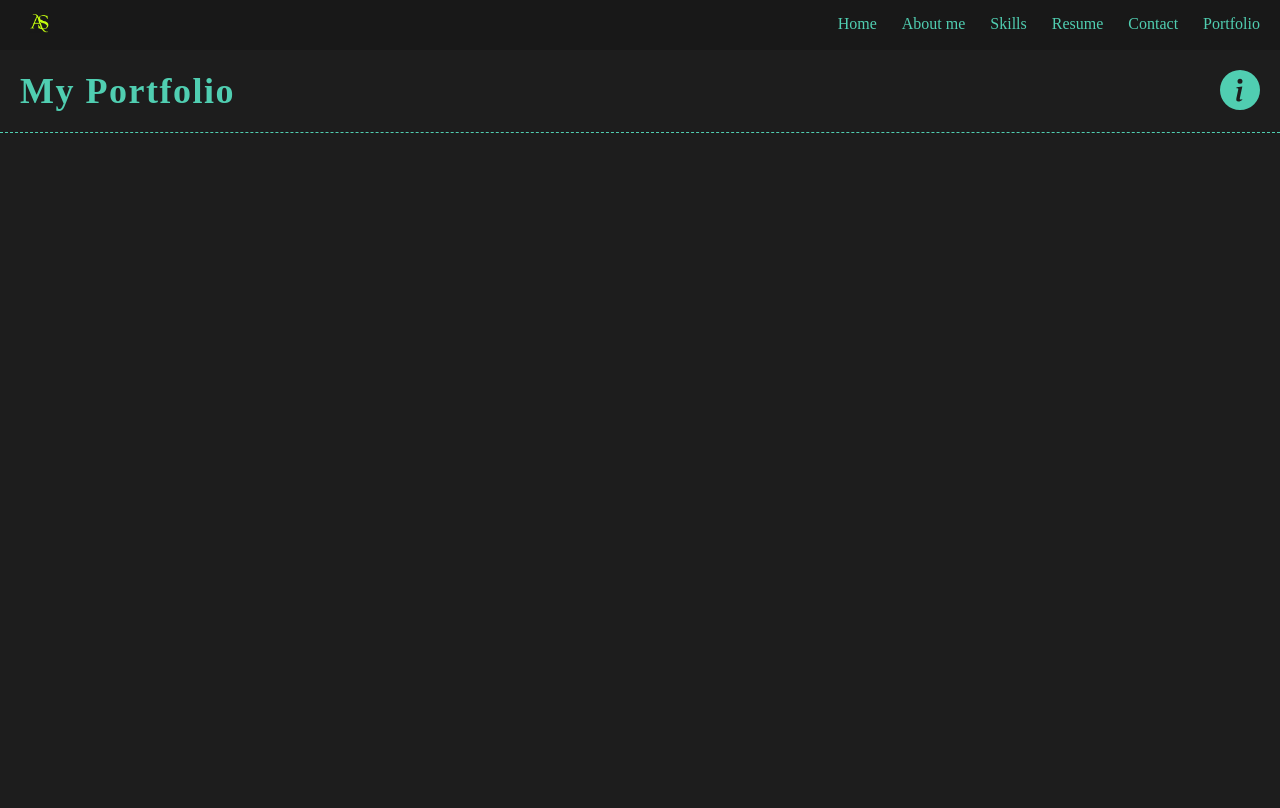
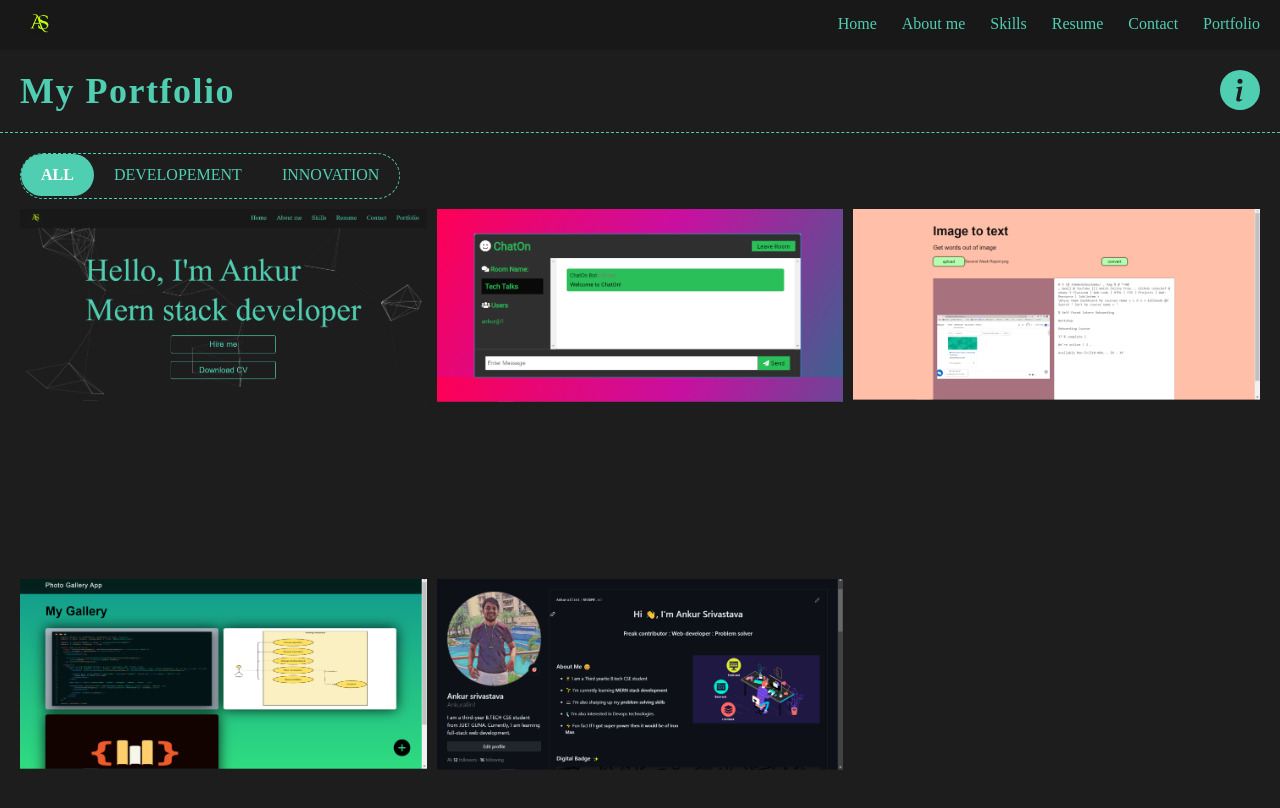
Before and after one commit to Rohithchowk/Skribbleit_game, a React (Create React App) app: page /portfolio in a window 1280 px wide. Shown: the top 808 px of the page. Built offline with nearby package versions, Linux system fonts and the light colour scheme.

Commit message:
Portfolio page updated visit on hover feature

```diff
--- a/src/Containers/Portfolio/index.jsx
+++ b/src/Containers/Portfolio/index.jsx
@@ -1,13 +1,65 @@
 import {BsInfoCircleFill} from 'react-icons/bs';
 import PageContainer from "../../Components/PageHeaderContainer";
+import {portfolioData} from '../../utils/PortfolioData';
+import {filterData} from '../../utils/PortfolioData';
+import './style.css'
+import { useState } from 'react';
 const Portfolio=()=>{
+    const [filters,setfilter]=useState(1);
+    const [hover,setHover]=useState(null);
+    const handleClick=(curr)=>{
+        setfilter(curr)
+    }
+    const handleHover=(ind)=>{
+        setHover(ind);
+    }
+const filterItems=filters===1 ? portfolioData : portfolioData.filter(item=>item.id===filters);
+console.log(filterItems);
     return (
         <section id="portfolio" className="portfolio">
         <PageContainer
         HeaderText="My Portfolio"
         icon={<BsInfoCircleFill color="#50ceb1" size={40}/>}
         />
+        <div className="portfolio__content">
+            <ul className='portfolio__content__filter'>
+            {
+                filterData.map((item)=>(
+                    <li
+                    className={item.filterId===filters ?'active':''}
+                    onClick={()=>{handleClick(item.filterId)}}
+                    key={item.filterId}
+                    >
+                    {item.label}
+                    </li>
+                ))
+            }
 
+            </ul>
+            <div className='portfolio__content__cards'>
+                {
+                    filterItems.map((item,index)=>(
+                        <div className='portfolio__content__cards_item' key={`cardItem${item.name.trim()}`}
+                        onMouseLeave={()=>{handleHover(null)}}
+                        onMouseEnter={()=>{handleHover(index)}}>
+                        <div className='portfolio__content__cards_img'>
+                            <a > <img src={item.image} alt='example'/></a>
+                        </div>
+                        <div className='overlay'>
+                        {
+                            index===hover && (
+                                <div className='overlay_item'>
+                                    <p>{item.name}</p>
+                                    <button><a href={item.link}>Visit</a></button>
+                                </div>
+                            )
+                        }
+                        </div>
+                        </div>
+                    ))
+                }
+            </div>
+        </div>
         </section>
     )
 }
--- a/src/Containers/Portfolio/style.css
+++ b/src/Containers/Portfolio/style.css
@@ -0,0 +1,138 @@
+.portfolio__content
+{
+    padding: 20px;
+    width: 100%;
+}
+.portfolio__content__filter
+{
+    display: inline-block;
+    margin: 0 auto;
+    border:1px dashed var(--yellow-theme-main-color);
+    border-radius: 25px;
+}
+.portfolio__content__filter li
+{
+    font-size: 16px;
+    display: inline-block;
+    cursor: pointer;
+    position: relative;
+    color: var(--yellow-theme-main-color);
+    text-transform: uppercase;
+    padding: 12px 20px;
+    overflow: hidden;
+    transition: all 0.5s ease;
+}
+.portfolio__content__filter .active
+{
+    background-color: var(--yellow-theme-main-color);
+    color: var(--yellow-theme-sub-text-color);
+    border-radius: 25px;
+    font-weight: 700;
+}
+.portfolio__content__cards
+{
+    display: grid;
+    grid-template-columns: repeat(3,1fr);
+    grid-auto-rows: auto;
+    gap: 1rem;
+    margin-top:10px ;
+}
+.portfolio__content__cards_item
+{
+    height: 360px;
+    cursor: pointer;
+    position: relative;
+
+}
+.portfolio__content__cards_img img
+{
+    height: inherit;
+    object-fit:cover;
+    width: 100%;
+    /* position: absolute; */
+
+}
+.portfolio__content__cards_img a
+{
+    height: 100%;
+}
+.overlay
+{
+    position: absolute;
+    top: 0;
+    left: 0;
+    right: 0;
+    bottom: 0;
+    height: 100%;
+    width: 100%;
+    opacity: 0;
+    transition: 0.5s ease;
+    background-color: var(--yellow-theme-main-color);
+
+}
+.overlay_item
+{
+    position: absolute;
+    top: 50%;
+    left: 50%;
+    transform: translate(-50%,-50%);
+    text-align: center;
+}
+.overlay_item p
+{
+    color: rgb(0, 0, 0);
+    overflow: hidden;
+    white-space: nowrap;
+    margin: 0px;
+    font-size: 3rem;
+    position: relative;
+    animation:typing 1s steps(30,end);
+}
+.overlay_item button
+{
+    cursor: pointer;
+    margin-top: 16px;
+    padding: 10px 70px;
+    font-size: 2rem;
+    background:transparent;
+    color: #000;
+    border: 1.5px solid #000;
+    border-radius: 4px;
+    font-weight: 500;
+
+}
+.portfolio__content__cards_item:hover .overlay
+{
+    opacity: 1;
+}
+@keyframes typing{
+    from{
+        width: 0%;
+    }
+    to{
+        width: 100%;
+    }
+}
+@media only screen and (max-width: 480px){
+    .portfolio__content__filter > li{
+        font-size: 11px;
+    }
+
+    .portfolio__content__cards{
+        grid-template-columns: repeat(1,1fr);
+    }
+}
+@media only screen and (min-width:481px) and (max-width:767px)
+{
+    .portfolio__content__filter > li{
+        font-size: 14px;
+    }
+    .overlay_item p
+    {
+        font-size: 2.5rem;
+    }
+    .portfolio__content__cards{
+        grid-template-columns: repeat(2,1fr);
+    }
+
+}
```
